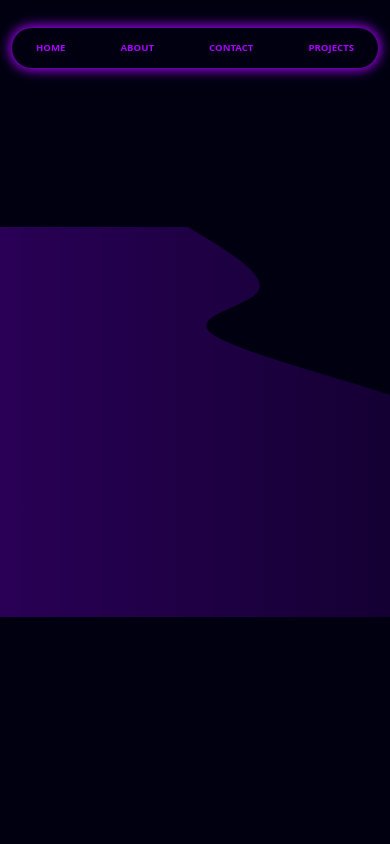
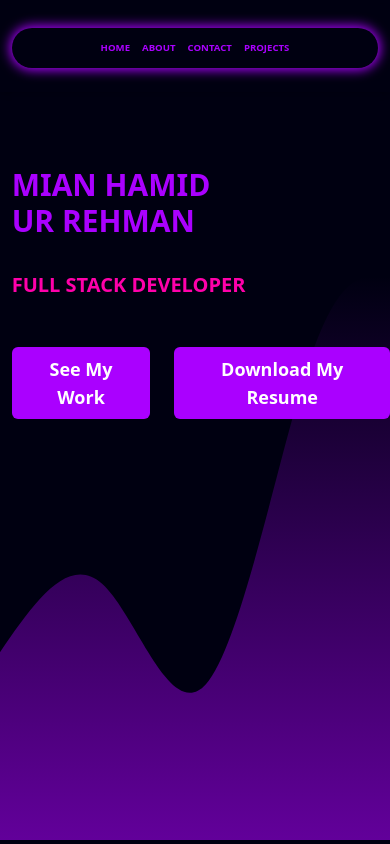
Before and after one commit to Hamid6426/portfolio, a Next.js app: page / in a window 390 px wide. Built offline with nearby package versions, Linux system fonts and the light colour scheme; no server answers.

Commit message:
some homepage changes

```diff
--- a/app/globals.css
+++ b/app/globals.css
@@ -1,39 +1,65 @@
 @import "tailwindcss";
 
-/* ─── DESKTOP WAVE ─── */
-.wave-desktop {
-  animation: waveAnimDesktop 4s linear infinite;
+.desktop-wave-animation {
+  animation: desktopWaveAnimation 12s linear infinite;
 }
 
-@keyframes waveAnimDesktop {
+@keyframes desktopWaveAnimation {
   0% {
-    d: path("M 0,500 L 0,262 C 128,276.339 256,290.679 376,266 C 496,241.321 608,177.625 710,131 C 812,84.375 904,54.821 1024,42 C 1144,29.179 1292,33.089 1440,37 L 1440,500 L 0,500 Z");
+    d: path(
+      "M 0,700 L 0,337 C 95.25,270.9107142857143 190.5,204.82142857142858 298,216 C 405.5,227.17857142857142 525.2500000000001,315.625 671,292 C 816.7499999999999,268.375 988.5,132.67857142857142 1121,84 C 1253.5,35.32142857142858 1346.75,73.66071428571429 1440,112 L 1440,700 L 0,700 Z"
+    );
   }
   25% {
-    d: path("M 0,500 L 0,262 C 130.214,318.161 260.429,374.321 391,343 C 521.571,311.679 652.500,192.875 760,129 C 867.5,65.125 951.571,56.179 1061,50 C 1170.429,43.821 1305.214,40.411 1440,37 L 1440,500 L 0,500 Z");
+    d: path(
+      "M 0,700 L 0,337 C 139.82142857142856,342.6607142857143 279.6428571428571,348.32142857142856 400,343 C 520.3571428571429,337.67857142857144 621.2499999999999,321.375 747,305 C 872.7500000000001,288.625 1023.3571428571429,272.17857142857144 1143,240 C 1262.642857142857,207.82142857142856 1351.3214285714284,159.91071428571428 1440,112 L 1440,700 L 0,700 Z"
+    );
   }
   50% {
-    d: path("M 0,500 L 0,262 C 127.464,224.054 254.929,186.107 360,192 C 465.071,197.893 547.75,247.625 663,250 C 778.25,252.375 926.071,207.393 1061,164 C 1195.929,120.607 1317.964,78.804 1440,37 L 1440,500 L 0,500 Z");
+    d: path(
+      "M 0,700 L 0,337 C 122.5,299.9107142857143 245,262.82142857142856 372,286 C 499,309.17857142857144 630.5000000000001,392.62500000000006 763,367 C 895.4999999999999,341.37499999999994 1029,206.67857142857142 1142,146 C 1255,85.32142857142858 1347.5,98.66071428571429 1440,112 L 1440,700 L 0,700 Z"
+    );
   }
   75% {
-    d: path("M 0,500 L 0,262 C 103.393,263.089 206.786,264.179 323,255 C 439.214,245.821 568.25,226.375 696,200 C 823.75,173.625 950.214,140.321 1074,112 C 1197.786,83.679 1318.893,60.339 1440,37 L 1440,500 L 0,500 Z");
+    d: path(
+      "M 0,700 L 0,337 C 107.42857142857142,348.2321428571429 214.85714285714283,359.4642857142857 337,321 C 459.14285714285717,282.5357142857143 596,194.375 718,156 C 840,117.625 947.1428571428571,129.03571428571428 1065,130 C 1182.857142857143,130.96428571428572 1311.4285714285716,121.48214285714286 1440,112 L 1440,700 L 0,700 Z"
+    );
   }
   100% {
-    d: path("M 0,500 L 0,262 C 128,276.339 256,290.679 376,266 C 496,241.321 608,177.625 710,131 C 812,84.375 904,54.821 1024,42 C 1144,29.179 1292,33.089 1440,37 L 1440,500 L 0,500 Z");
+    d: path(
+      "M 0,700 L 0,337 C 95.25,270.9107142857143 190.5,204.82142857142858 298,216 C 405.5,227.17857142857142 525.2500000000001,315.625 671,292 C 816.7499999999999,268.375 988.5,132.67857142857142 1121,84 C 1253.5,35.32142857142858 1346.75,73.66071428571429 1440,112 L 1440,700 L 0,700 Z"
+    );
   }
 }
 
-/* ─── MOBILE WAVE ─── */
-.wave-mobile {
-  animation: waveAnimMobile 4s linear infinite;
+.mobile-wave-animation {
+  animation: mobileWaveAnimation 6s linear infinite;
 }
 
-@keyframes waveAnimMobile {
+@keyframes mobileWaveAnimation {
   0% {
-    d: path("M 0,600 L 0,300 C 88.893,271.765 177.786,243.530 238,251 C 298.214,258.470 329.748,301.645 399,282 C 468.252,262.355 575.222,179.891 643,146 C 710.778,112.109 739.363,126.792 793,118 C 846.637,109.208 925.325,76.941 996,37 C 1066.675,-2.941 1129.336,-50.554 1202,-83 C 1274.664,-115.446 1357.332,-132.723 1440,-150 L 1440,600 L 0,600 Z");
+    d: path(
+      "M 0,600 L 0,225 C 115.21428571428572,177.21428571428572 230.42857142857144,129.42857142857142 348,160 C 465.57142857142856,190.57142857142858 585.5000000000001,299.5 709,301 C 832.4999999999999,302.5 959.5714285714284,196.57142857142858 1082,166 C 1204.4285714285716,135.42857142857142 1322.2142857142858,180.21428571428572 1440,225 L 1440,600 L 0,600 Z"
+    );
   }
-  /* …add 25%,50%,75% shapes here if you like… */
+  25% {
+    d: path(
+      "M 0,600 L 0,225 C 130.75,276.8928571428571 261.5,328.7857142857143 384,316 C 506.5,303.2142857142857 620.7500000000001,225.75 724,181 C 827.2499999999999,136.25 919.5,124.21428571428572 1037,137 C 1154.5,149.78571428571428 1297.25,187.39285714285714 1440,225 L 1440,600 L 0,600 Z"
+    );
+  }
+  50% {
+    d: path(
+      "M 0,600 L 0,225 C 136.67857142857142,183.07142857142856 273.35714285714283,141.14285714285714 384,146 C 494.64285714285717,150.85714285714286 579.25,202.49999999999997 704,223 C 828.75,243.50000000000003 993.6428571428573,232.85714285714286 1123,228 C 1252.3571428571427,223.14285714285714 1346.1785714285713,224.07142857142856 1440,225 L 1440,600 L 0,600 Z"
+    );
+  }
+  75% {
+    d: path(
+      "M 0,600 L 0,225 C 119.46428571428572,166.17857142857144 238.92857142857144,107.35714285714286 346,124 C 453.07142857142856,140.64285714285714 547.75,232.75 659,279 C 770.25,325.25 898.0714285714287,325.64285714285717 1031,309 C 1163.9285714285713,292.35714285714283 1301.9642857142858,258.67857142857144 1440,225 L 1440,600 L 0,600 Z"
+    );
+  }
   100% {
-    d: path("M 0,600 L 0,300 C 88.893,271.765 177.786,243.530 238,251 C 298.214,258.470 329.748,301.645 399,282 C 468.252,262.355 575.222,179.891 643,146 C 710.778,112.109 739.363,126.792 793,118 C 846.637,109.208 925.325,76.941 996,37 C 1066.675,-2.941 1129.336,-50.554 1202,-83 C 1274.664,-115.446 1357.332,-132.723 1440,-150 L 1440,600 L 0,600 Z");
+    d: path(
+      "M 0,600 L 0,225 C 115.21428571428572,177.21428571428572 230.42857142857144,129.42857142857142 348,160 C 465.57142857142856,190.57142857142858 585.5000000000001,299.5 709,301 C 832.4999999999999,302.5 959.5714285714284,196.57142857142858 1082,166 C 1204.4285714285716,135.42857142857142 1322.2142857142858,180.21428571428572 1440,225 L 1440,600 L 0,600 Z"
+    );
   }
 }
--- a/app/layout.tsx
+++ b/app/layout.tsx
@@ -29,10 +29,10 @@ export default function RootLayout({
 }>) {
   return (
     <html lang="en">
-      <body className={`${geistSans.variable} ${geistMono.variable} antialiased`}>
+      <body className={`${geistSans.variable} ${geistMono.variable} antialiased w-full`}>
         <AuthProvider>
           <ToastContainer position="top-center" autoClose={2000} />
-          <main className="bg-[#001] min-h-screen flex flex-col justify-center items-center w-full">
+          <main className="bg-[#000011] min-h-screen flex flex-col justify-center items-center w-full">
             <section className="h-[5.5rem] sm:h-24 w-full">
               <Navbar />
             </section>
--- a/app/page.tsx
+++ b/app/page.tsx
@@ -1,36 +1,68 @@
+"use client";
 import Image from "next/image";
+import { useRouter } from "next/navigation";
 
 export default function Home() {
+  const router = useRouter();
+
+  // Button click functions
+  const handleNavigate = (sectionId: string) => {
+    const section = document.getElementById(sectionId);
+    if (section) {
+      section.scrollIntoView({ behavior: "smooth" });
+    }
+  };
+
+  const handleResumeDownload = () => {
+    // You can replace this URL with the actual path to your resume
+    const resumeLink = "/path-to-your-resume.pdf";
+    window.open(resumeLink, "_blank");
+  };
+
   return (
-    <main className="w-full h-full max-h-screen">
-      <section className="w-1/2 absolute top-0 left-0 h-full z-5">
-        {/* <div className="text-white text-3xl z-5">Hamid afmdspadsmngfkmdsalkmn lkganlksn flgkasnlkgnfklasnlgnalkdsnlgkdnlkanglkdnlkglknadlkngldanlkgndlksanlka</div> */}
-      </section>
-
-      {/* ─ DESKTOP WAVE ─ */}
-      <section className="hidden sm:block absolute top-0 right-0 w-full h-full bg-[#001] overflow-hidden">
-        <svg viewBox="0 0 1440 490" xmlns="http://www.w3.org/2000/svg" preserveAspectRatio="none" className="absolute inset-0 w-full h-full transition-all duration-300 ease-in-out delay-150">
+    <main className="w-full h-[calc(100vh_-_6rem)] absolute">
+      <section className="absolute top-0 right-0 inset-0 w-full h-full bg-[#000011] overflow-hidden">
+        <svg
+          width="100%"
+          height="100%"
+          id="svg"
+          viewBox="0 0 1440 450"
+          preserveAspectRatio="none"
+          xmlns="http://www.w3.org/2000/svg"
+          className="absolute inset-0 w-full h-full transition duration-300 ease-in-out delay-150"
+        >
           <defs>
-            <linearGradient id="gradient-desktop" x1="50%" y1="0%" x2="50%" y2="100%">
-              <stop offset="5%" stopColor="#000011" />
-              <stop offset="95%" stopColor="#330066" />
+            <linearGradient id="gradient" x1="50%" y1="0%" x2="50%" y2="100%">
+              <stop offset="0%" stop-color="#001"></stop>
+              <stop offset="100%" stop-color="#A0F"></stop>
             </linearGradient>
           </defs>
-          <path d="M 0,500 L 0,262 C 128,276.339 … 1440,37 L 1440,500 L 0,500 Z" fill="url(#gradient-desktop)" fillOpacity="1" className="wave-desktop" />
+          <path
+            d="M 0,700 L 0,337 C 95.25,270.9107142857143 190.5,204.82142857142858 298,216 C 405.5,227.17857142857142 525.2500000000001,315.625 671,292 C 816.7499999999999,268.375 988.5,132.67857142857142 1121,84 C 1253.5,35.32142857142858 1346.75,73.66071428571429 1440,112 L 1440,700 L 0,700 Z"
+            stroke="none"
+            stroke-width="0"
+            fill="url(#gradient)"
+            fill-opacity="1"
+            className="transition-all duration-300 ease-in-out delay-150 desktop-wave-animation"
+          ></path>
         </svg>
-      </section>
+        {/* <Image src="/hamid-profile.png" alt="profile picture" width={200} height={200} className="rounded-[px] absolute top-[10%] left-[10%]" /> */}
+        <div className="rounded-[px] absolute top-[10%] md:top-[15%] left-[3%] xl:left-[5%]">
+          <div className="w-full flex flex-col md:flex-row justify-center sm:justify-start item-center">
+          <div className="text-3xl md:text-7xl font-black text-[#A0F]">MIAN HAMID</div>
+          <div className="text-3xl md:text-7xl font-black text-[#A0F]">UR REHMAN</div>
+          </div>
+          <div className="text-xl font-bold text-[#F0A] mt-8">FULL STACK DEVELOPER</div>
+          <div className="flex gap-6 mt-12">
+            <button onClick={() => handleNavigate("work")} className="cursor-pointer bg-[#a0f] font-semibold text-white px-4 py-2 text-lg rounded-md hover:bg-[#f0a]">
+              See My Work
+            </button>
 
-      {/* ─ MOBILE WAVE ─ */}
-      <section className="sm:hidden block overflow-hidden absolute top-0 left-0 w-screen h-screen bg-[#001]">
-        <svg viewBox="0 0 1440 590" xmlns="http://www.w3.org/2000/svg" preserveAspectRatio="none" className="absolute transition inset-0 h-full w-full duration-300 ease-in-out delay-150 rotate-90">
-          <defs>
-            <linearGradient id="gradient-mobile" x1="50%" y1="0%" x2="50%" y2="100%">
-              <stop offset="5%" stopColor="#000011" />
-              <stop offset="95%" stopColor="#330066" />
-            </linearGradient>
-          </defs>
-          <path d="M 0,600 L 0,300 C 88.893 … 1440,600 L 0,600 Z" fill="url(#gradient-mobile)" fillOpacity="1" className="wave-mobile" />
-        </svg>
+            <button onClick={handleResumeDownload} className="cursor-pointer bg-[#a0f] font-semibold text-white px-4 py-2 text-lg rounded-md hover:bg-[#f0a]">
+              Download My Resume
+            </button>
+          </div>
+        </div>
       </section>
     </main>
   );
--- a/components/Navbar.jsx
+++ b/components/Navbar.jsx
@@ -13,7 +13,7 @@ export default function Navbar() {
   return (
     <header className="sticky top-0 z-50 shadow-md px-3 sm:px-6 py-6 w-full">
       <nav className="w-full h-10 sm:h-12 shadow-[0_0_12px_2px_#A0F] flex justify-center items-center rounded-full">
-        <div className="w-full flex px-6 sm:px-0 gap-3 sm:gap-6 justify-between sm:justify-center items-center text-[#A0F] text-[0.6rem] sm:text-xs font-bold">
+        <div className="w-full flex px-6 sm:px-0 gap-3 sm:gap-6 justify-center items-center text-[#A0F] text-[0.6rem] sm:text-xs font-bold">
           <Link href="/" className="hover:text-[#f0A]">
             HOME
           </Link>
```
Also changed, not shown: 1 other file (tests, documents, lock files or other folders).
